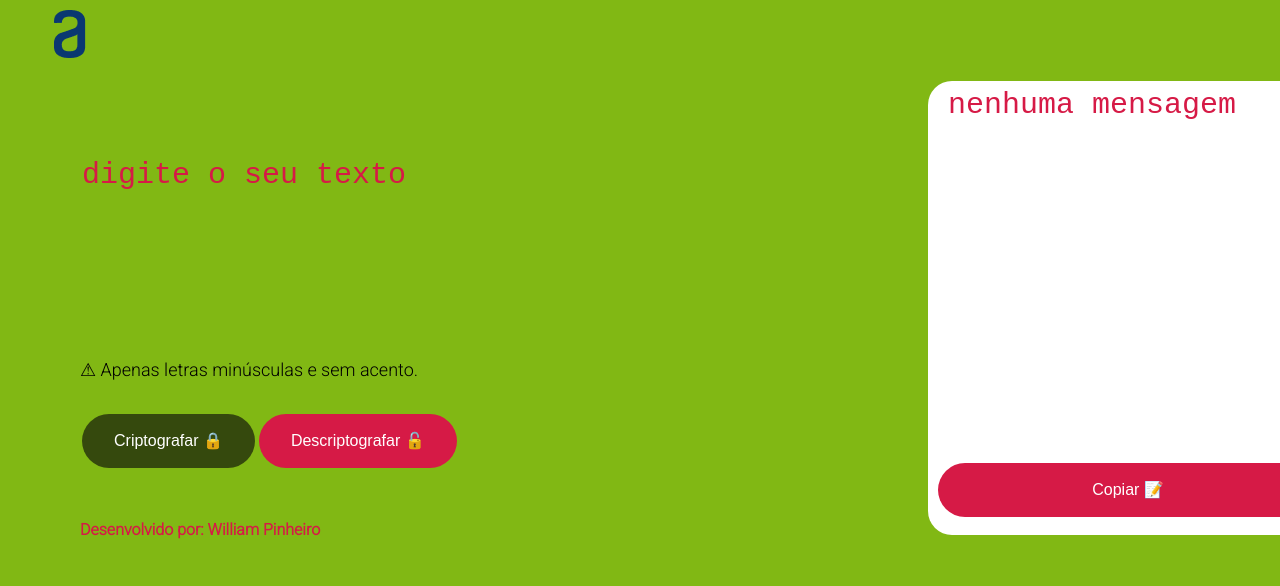
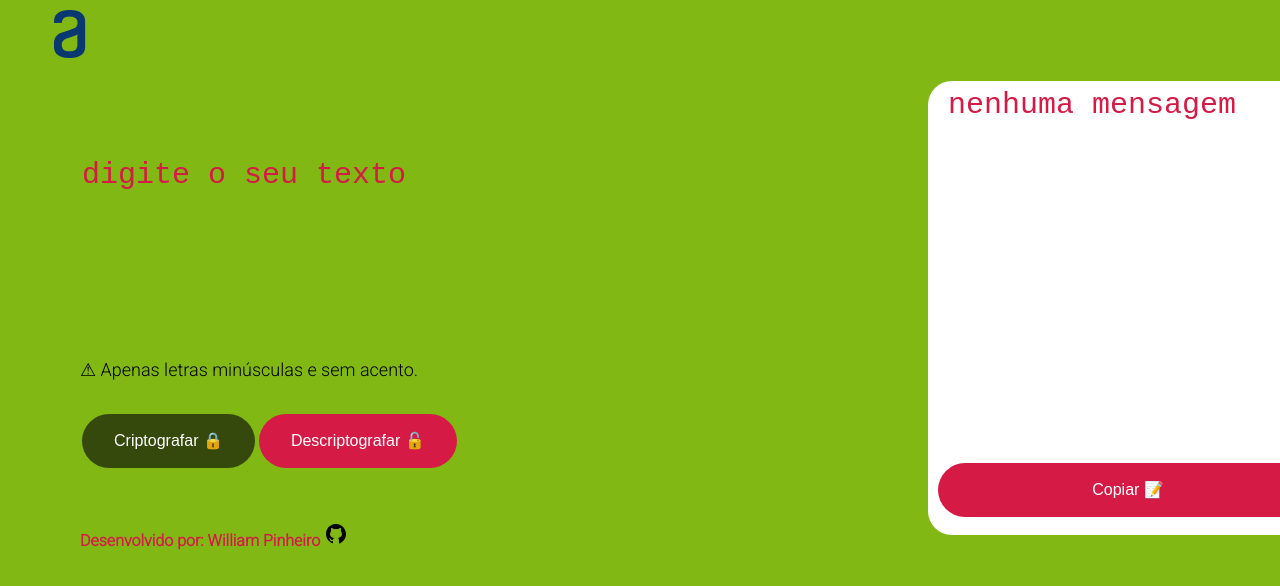
Before and after one commit to williampinheiroDev/decodificador-challenge-one, a plain HTML site: page index.html in a window 1280 px wide. Shown: the top 586 px of the page. Drawn offline with Linux system fonts and the light colour scheme; files whose address does not match are found by name.

Commit message:
Update index.html

```diff
--- a/index.html
+++ b/index.html
@@ -31,7 +31,7 @@
     </main>
     <footer>
         <section><h3 class="creditos">Desenvolvido por: William Pinheiro <a href="https://github.com/williampinheiroDev">
-            <img src="..img/icons8-github.svg" alt="" class="git"></a></h3></section>
+            <img src="../img/icons8-github.svg" alt="" class="git"></a></h3></section>
     </footer>
     <script src="script.js"></script>
 </body>
```
